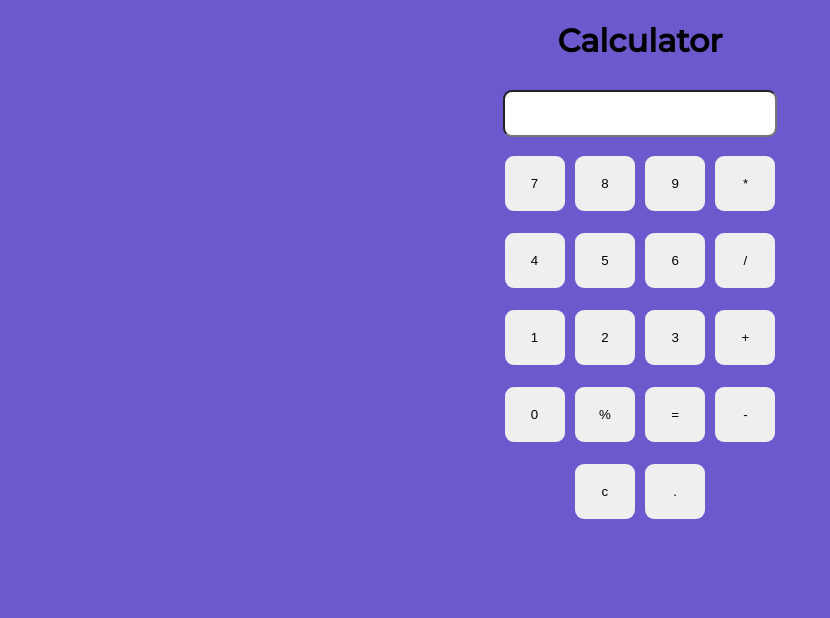
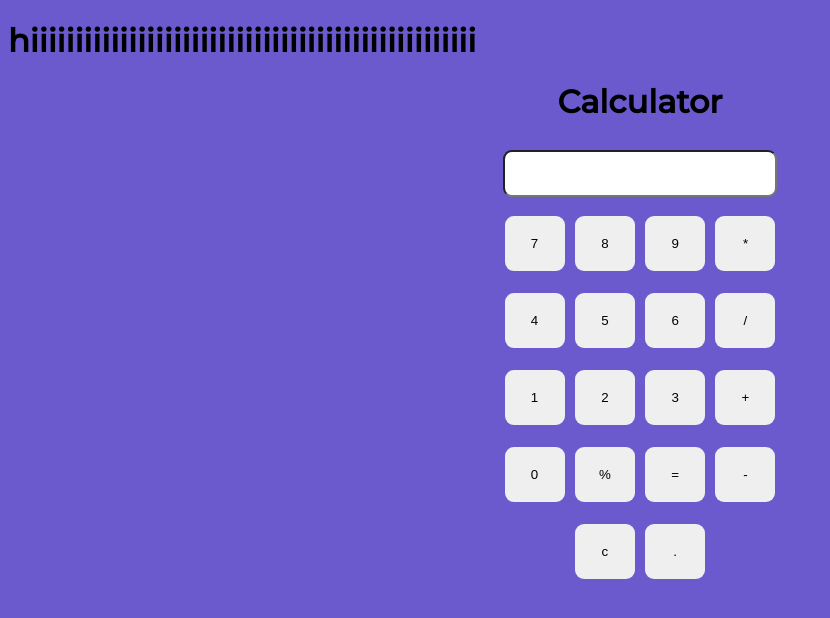
Before and after one commit to mansirakale/OIBSIP_Calculator_task1, a plain HTML site: page index.html in a window 1280 px wide. Shown: the whole page, without its empty margins (0-830 px from the left). Drawn offline with Linux system fonts and the light colour scheme.

Commit message:
mansbbsb

```diff
--- a/index.html
+++ b/index.html
@@ -9,6 +9,7 @@
 	<title></title>
 </head>
 <body>
+	<h1>hiiiiiiiiiiiiiiiiiiiiiiiiiiiiiiiiiiiiiiiiiiiiiiiiii</h1>
 
 	<h1 class="text-center">Calculator</h1>
 	<div class="container flex flex-col mx-auto items-center">
```
